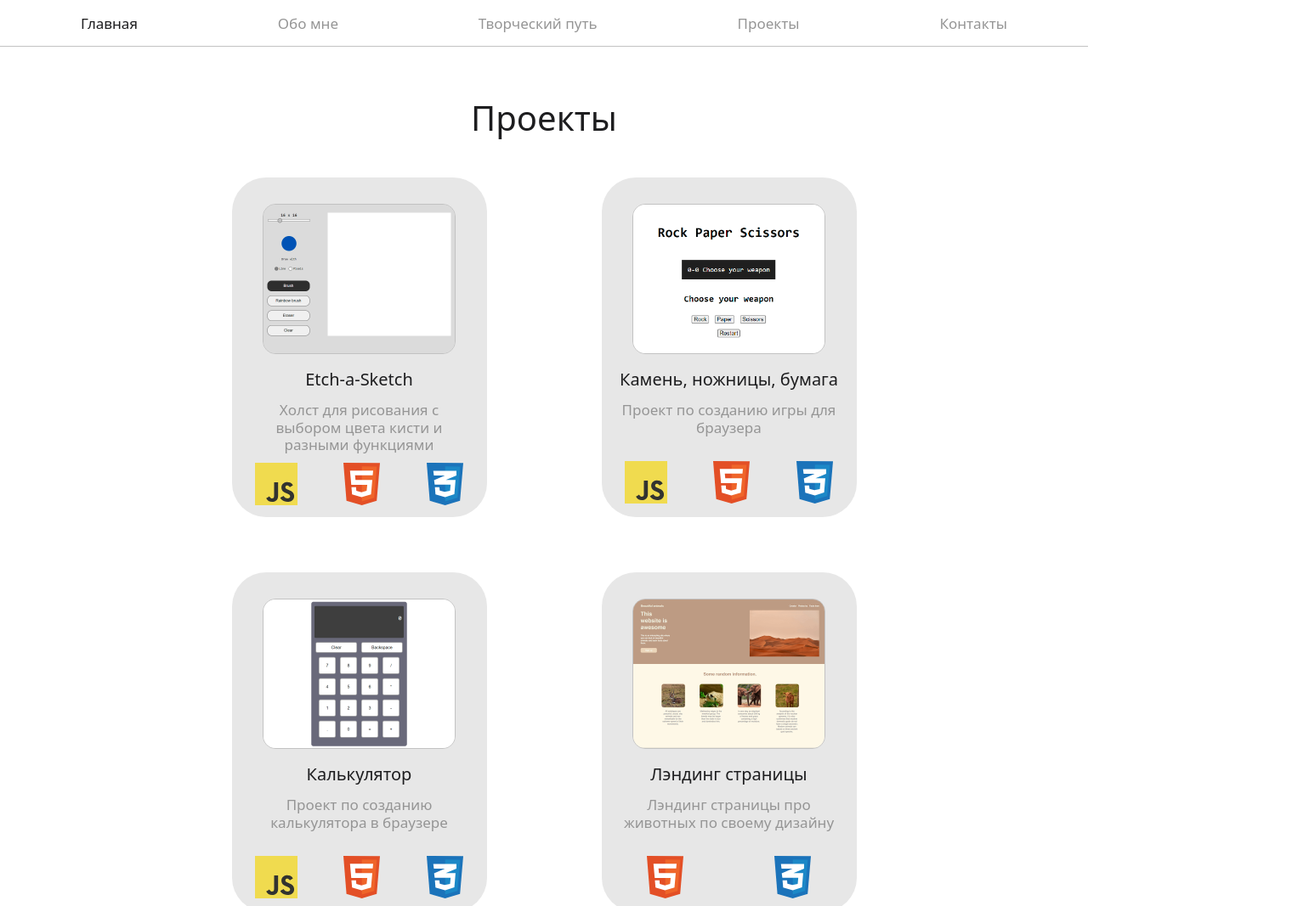
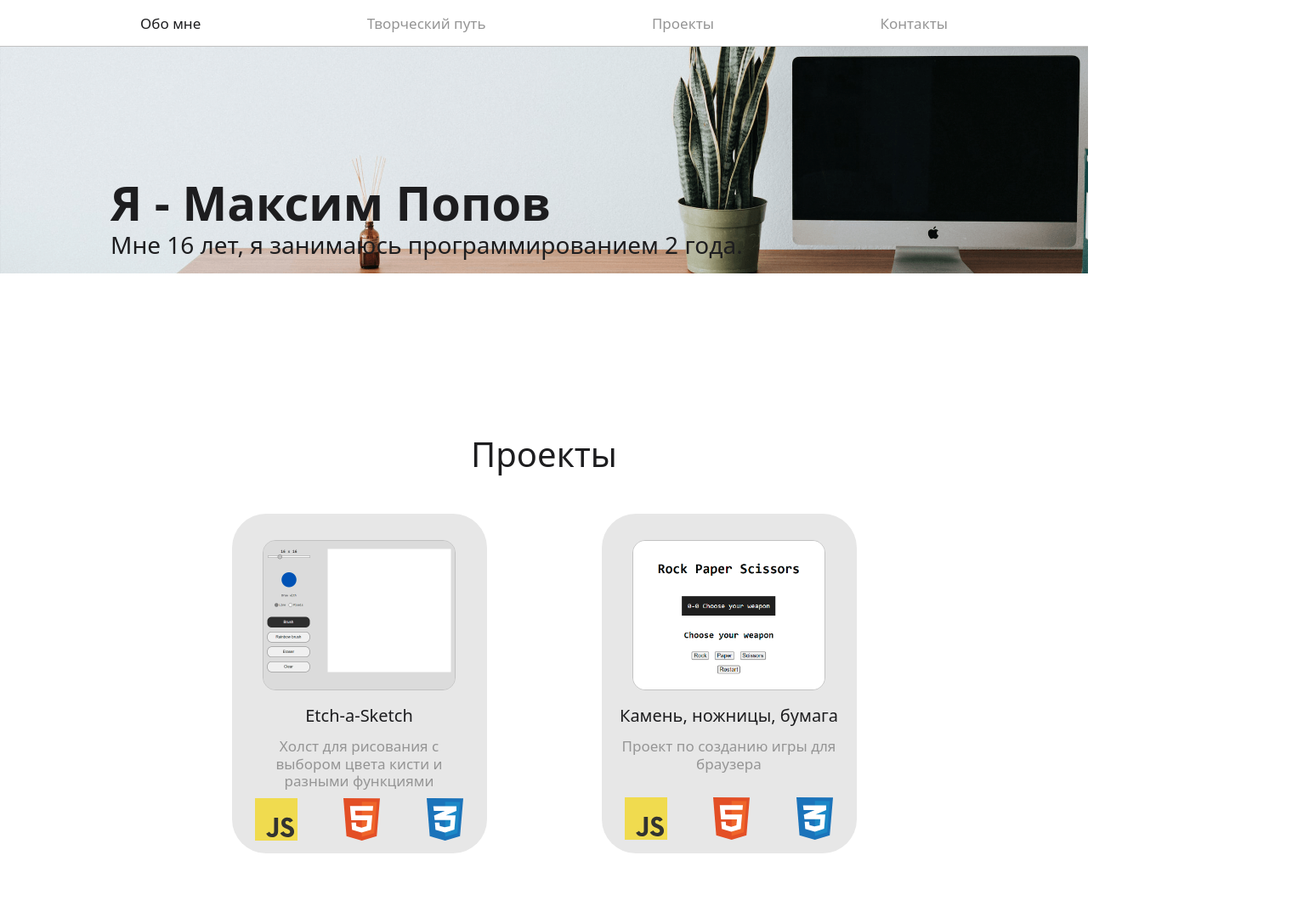
Before and after one commit to greatest-frog/yandex-landing-page, a plain HTML site: page index.html in a window 1280 px wide. Shown: the top 1067 px of the page at 85% size, 1540 px wide, since content can reach past the window. Drawn offline with Linux system fonts and the light colour scheme.

Commit message:
Add part about me and change nav bar

```diff
--- a/index.html
+++ b/index.html
@@ -11,13 +11,19 @@
 <body>
     <nav>
         <div class="parts-list">
-            <div id="index-link" class="parts-item active"><a href="#" class="part-link">Главная</a></div>
-            <div id="about_me-link" class="parts-item"><a href="#about_me" class="part-link">Обо мне</a></div>
+            <div id="about_me-link" class="parts-item active"><a href="#about_me" class="part-link">Обо мне</a></div>
             <div id="my_way-link" class="parts-item"><a href="#my_way" class="part-link">Творческий путь</a></div>
             <div id="projects-link" class="parts-item"><a href="#projects" class="part-link">Проекты</a></div>
             <div id="contacts-link" class="parts-item"><a href="#contacts" class="part-link">Контакты</a></div>
             </div>
     </nav>
+    <div class="part" id="about_me">
+        <div class="spacer"></div>
+        <div class="about_text">
+            <h1>Я - Максим Попов</h1>
+            <p>Мне 16 лет, я занимаюсь программированием 2 года.</p>
+        </div>
+    </div>
     <div class="part" id="projects">
         <div class="spacer"></div>
         <h2>Проекты</h2>
--- a/resources/css/style.css
+++ b/resources/css/style.css
@@ -23,9 +23,10 @@ body {
 nav {
     backdrop-filter: saturate(180%) blur(20px);
     background-color: rgba(255, 255, 255, 0.85);
-    position: sticky;
+    position: fixed;
     top: 0;
     box-sizing: border-box;
+    width: 100%;
     height: 55px;
     padding: 15px;
     border-bottom: 1px solid var(--light-gray);
@@ -36,6 +37,11 @@ nav {
 a {
     color: inherit;
     text-decoration: none;
+}
+
+h1 {
+    font-size: 56px;
+    font-weight: 700;
 }
 
 h2 {
@@ -69,7 +75,7 @@ footer {
     display: flex;
     justify-content: space-between;
     align-items: center;
-    flex: 0 1 1090px;
+    flex: 0 1 950px;
 }
 
 .parts-item {
@@ -86,7 +92,22 @@ footer {
 
 .spacer {
     width: 100%;
-    height: 60px;
+    height: 55px;
+}
+
+.about_text {
+    background-image: url('../images/about_logo.png');
+    background-size: 100vw;
+    background-repeat: no-repeat;
+    text-align: start;
+    width: 100%;
+    max-height: 20vw;
+    padding: 150px 130px;
+}
+
+.about_text p {
+    color: var(--font-color);
+    font-size: 28px;
 }
 
 .projects {
```
